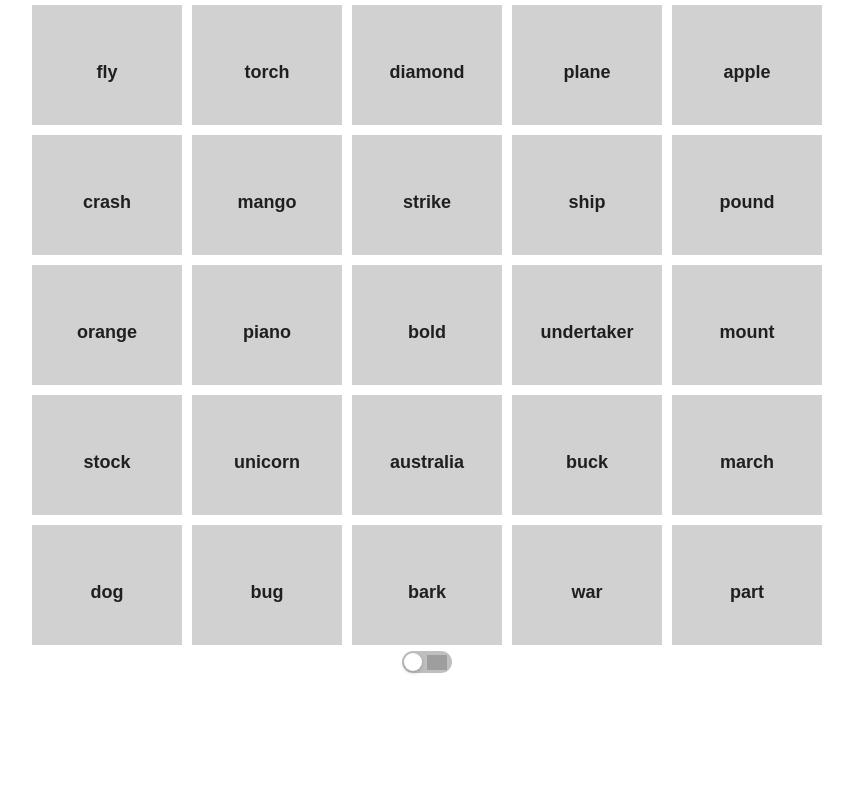
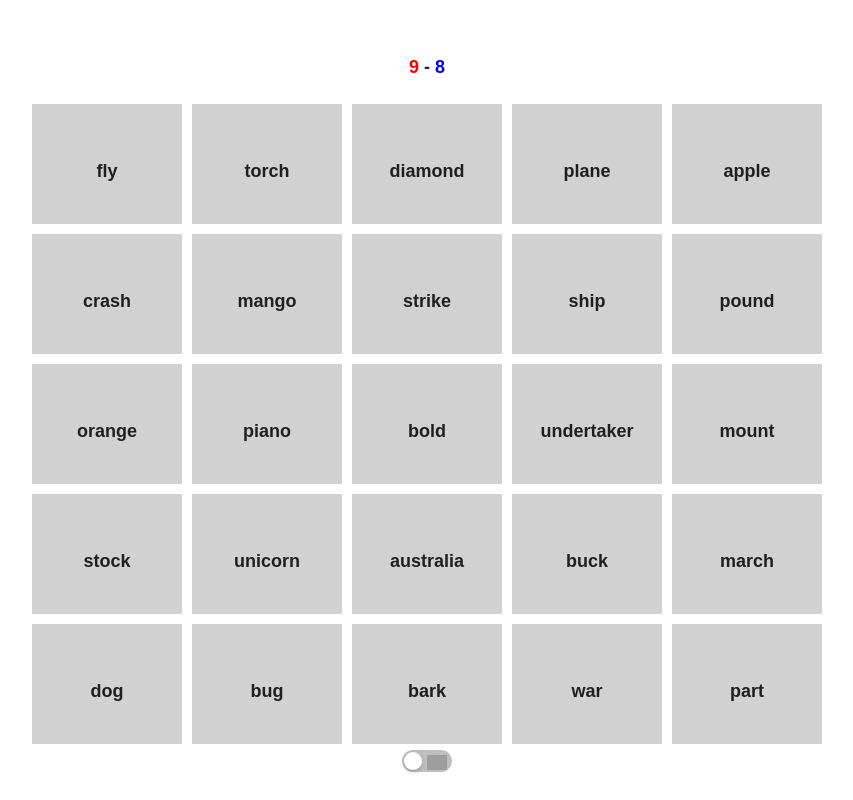
Before and after one commit to AnshG714/CodeNames-, a React (Create React App) app in the folder codenames/: page / in a window 1280 px wide. Shown: the whole page, without its empty margins (213-1066 px from the left). Built offline with nearby package versions, Linux system fonts and the light colour scheme; grey boxes are pictures that could not be loaded.

Commit message:
scores working'

```diff
--- a/codenames/src/Cell.jsx
+++ b/codenames/src/Cell.jsx
@@ -1,7 +1,7 @@
 import React, { useState } from 'react'
 import './App.css'
 
-const ItemCell = ({ itemName, secretColor, spyMaster }) => {
+const ItemCell = ({ itemName, secretColor, spyMaster, callback }) => {
 
   const [display, setDisplay] = useState(false)
 
@@ -14,7 +14,10 @@ const ItemCell = ({ itemName, secretColor, spyMaster }) => {
   return (
     <div className="item"
       style={divStyle}
-      onClick={() => setDisplay(true)}>
+      onClick={() => {
+        if (!display) callback(secretColor)
+        setDisplay(true)
+      }}>
       <p>{itemName}</p>
     </div>
   )
--- a/codenames/src/Grid.jsx
+++ b/codenames/src/Grid.jsx
@@ -1,4 +1,4 @@
-import React from 'react'
+import React, { useState } from 'react'
 import ItemCell from './Cell'
 
 const duplicateArr = (count, element) => {
@@ -47,10 +47,28 @@ shuffle(colorArr)
 shuffle(items)
 
 const Grid = ({ spyMaster }) => {
+  const [redRemaining, setRedRemaining] = useState(redCount)
+  const [blueRemaining, setBlueRemaining] = useState(blueCount)
+
+  const changeHandler = (color) => {
+    if (color == 'red') {
+      setRedRemaining(redRemaining - 1)
+    } else if (color == 'blue') {
+      setBlueRemaining(blueRemaining - 1)
+    }
+  }
 
   return (
-    <div className="grid">
-      {items.map((itemName, index) => <ItemCell spyMaster={spyMaster} itemName={itemName} secretColor={colorArr[index]} key={itemName} />)}
+    <div>
+      <p><span style={{ color: 'red' }}>{redRemaining}</span> - <span style={{ color: 'blue' }}>{blueRemaining}</span></p>
+      <div className="grid">
+        {items.map((itemName, index) =>
+          <ItemCell spyMaster={spyMaster}
+            itemName={itemName}
+            secretColor={colorArr[index]}
+            key={itemName}
+            callback={changeHandler} />)}
+      </div>
     </div>
   )
 }
```
